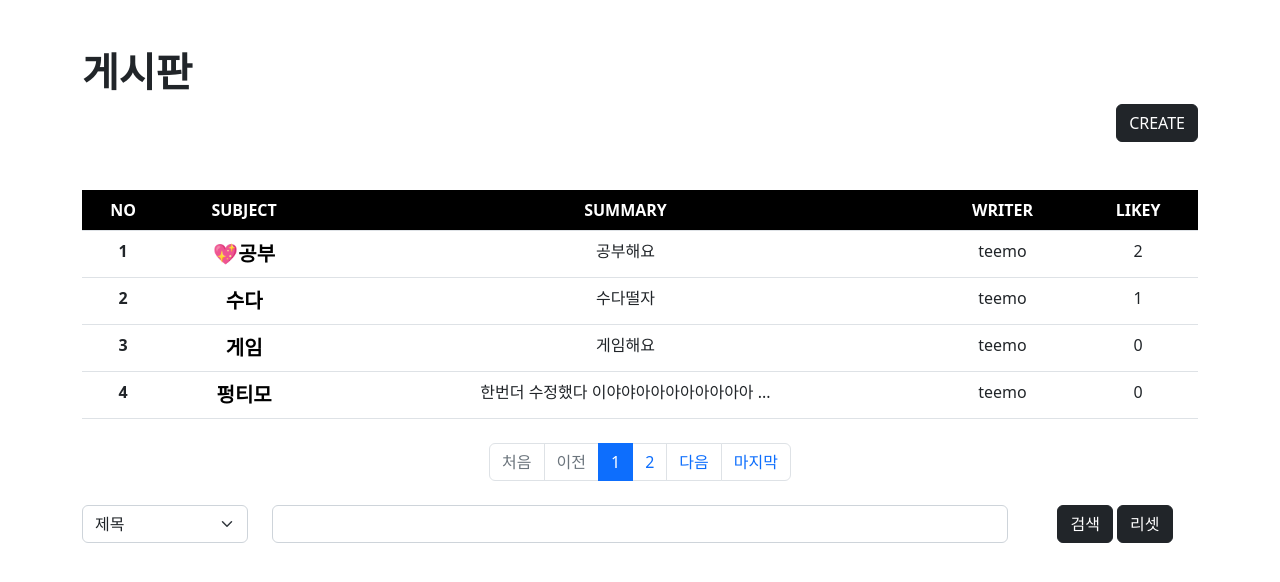
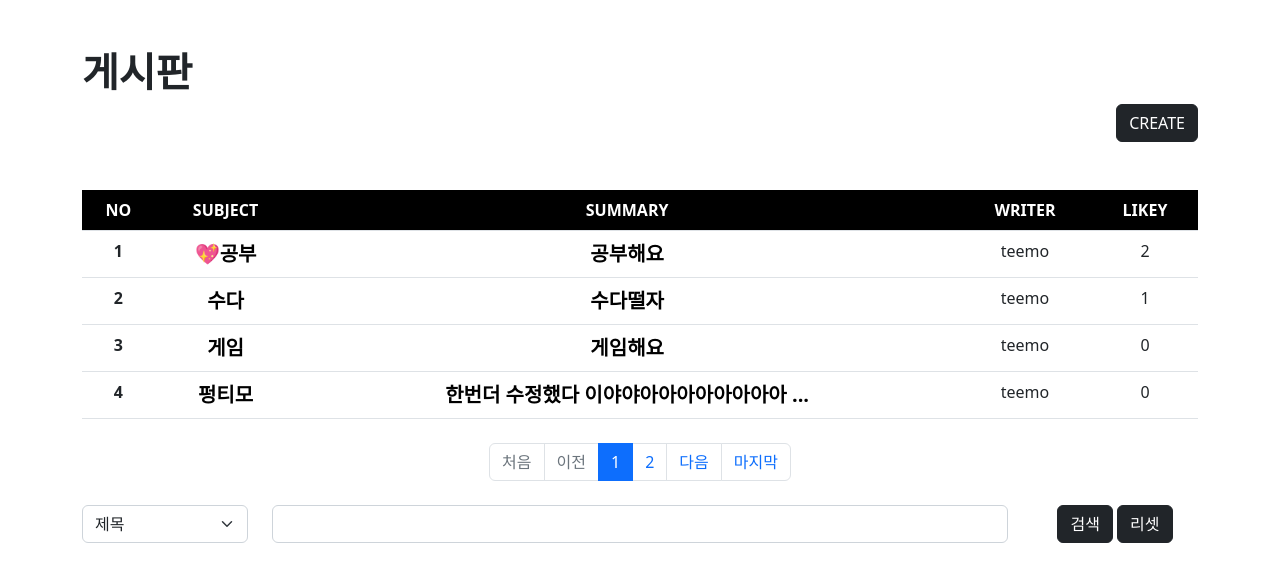
Before and after one commit to YT-Life/django05, a Django app: page /board/index/ in a window 1280 px wide. Shown: the part 74-656 px from the top of the page. Run offline with Django 4.2, Linux system fonts and the light colour scheme; a user stored in the database is signed in; data comes from the database, SQL or seed files in the repository; some libraries are stand-ins or nearby versions.

Commit message:
Update index.html

```diff
--- a/templates/board/index.html
+++ b/templates/board/index.html
@@ -26,7 +26,7 @@
                         <tr>
                             <th scope="row" class="text-center">{{ bset.start_index|add:forloop.counter0 }}</th>
                             <td class="text-center"><a class="sub" href="{% url 'board:detail' i.id %}">{% if i.hot %}💖{% endif %}{{ i.subject }}</a></td>
-                            <td class="text-center">{{ i.summary }}</td>
+                            <td class="text-center"><a class="sub" href="{% url 'board:detail' i.id %}">{{ i.summary }}</a></td>
                             <td class="text-center">{{ i.writer }}</td>
                             <td class="text-center">{{ i.likey.count }} </td>
                         </tr>
```
